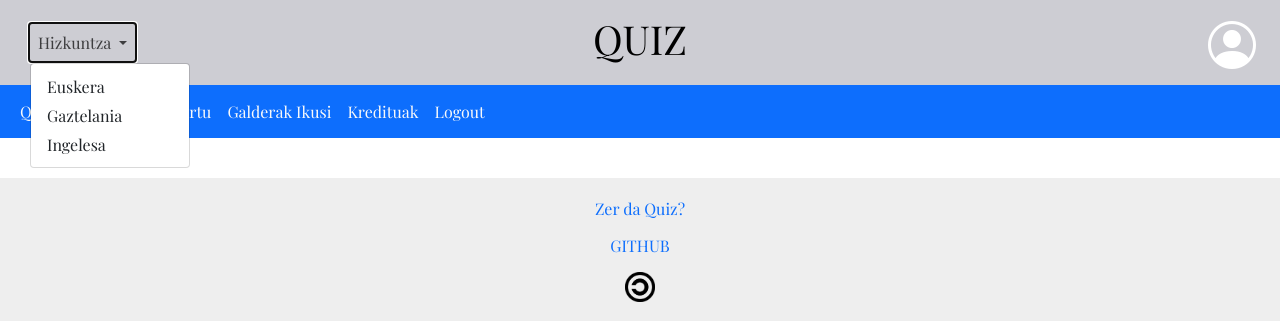
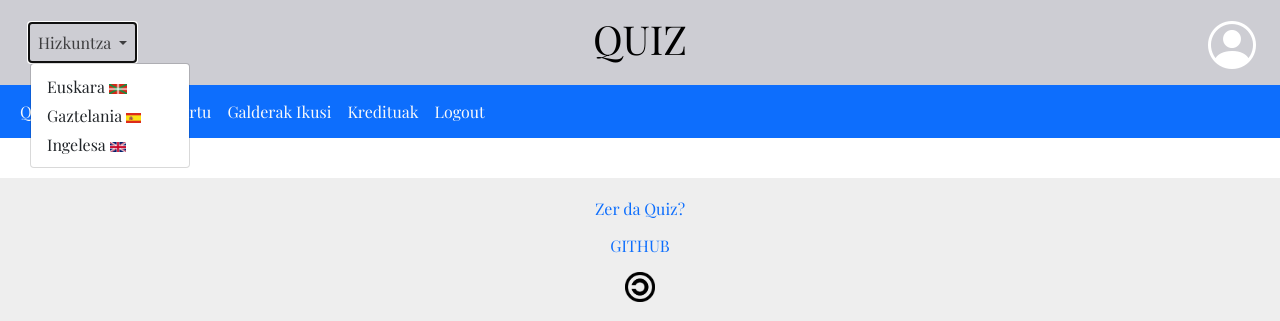
Before and after one commit to Azkunaga/PKE, a PHP site: page /ShowQuestionsWithImage.php in a window 1280 px wide, after a click on "Hizkuntza". Shown: the top 321 px of the page. Run offline with PHP 8.4, Linux system fonts and the light colour scheme; the visitor is signed in with stand-in values (Sample User, id 1); data that the repository does not hold is empty; some libraries are stand-ins or nearby versions.

Commit message:
aldaketak

```diff
--- a/php/Menus.php
+++ b/php/Menus.php
@@ -8,9 +8,9 @@
                 Hizkuntza
               </a>
               <ul class="dropdown-menu" aria-labelledby="navbarDropdownMenuLink">
-                <li><a class="dropdown-item" href="#">Euskera</a></li>
-                <li><a class="dropdown-item" href="#">Gaztelania</a></li>
-                <li><a class="dropdown-item" href="#">Ingelesa</a></li>
+                <li><a class="dropdown-item" href="#">Euskara <img src="../images/euskara.png" height="10"></a></li>
+                <li><a class="dropdown-item" href="#">Gaztelania <img src="../images/español.png" height="10"></a></li>
+                <li><a class="dropdown-item" href="#">Ingelesa <img src="../images/ingles.png" height="10"></a></li>
               </ul>
             </li>
         </ul>
--- a/php/ShowQuestionsWithImage.php
+++ b/php/ShowQuestionsWithImage.php
@@ -36,7 +36,7 @@
             $ema= mysqli_query($esteka, $sql);
             while ( $row= mysqli_fetch_array($ema, MYSQLI_ASSOC)) {
               echo '<div class="d-grid col-6 mb-3">
-              <span><button class="btn btn-primary" type="button" data-bs-toggle="collapse" data-bs-target="#collapse'.$row['id'].'" aria-expanded="false" aria-controls="collapseExample">'.$row['galdera'].'</button>
+              <span><button class="btn" type="button" data-bs-toggle="collapse" data-bs-target="#collapse'.$row['id'].'" aria-expanded="false" aria-controls="collapseExample" style="width: 100%; background-color: #CDCDD3">'.$row['galdera'].'</button>
               </span>
               <div class="collapse" id="collapse'.$row['id'].'">
                 <div class="card card-body ">
```
Also changed, not shown: images/español.png (added), images/euskara.png (added), images/ingles.png (added).
